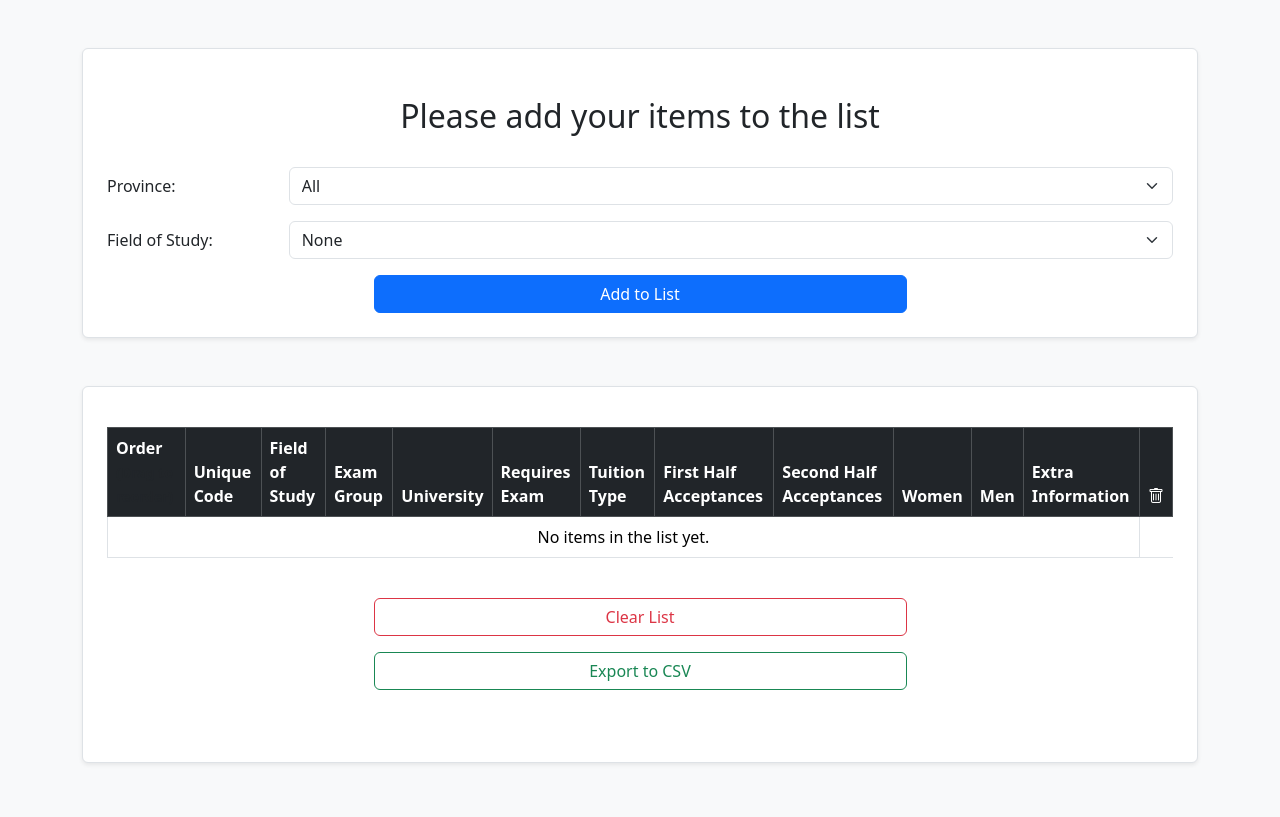
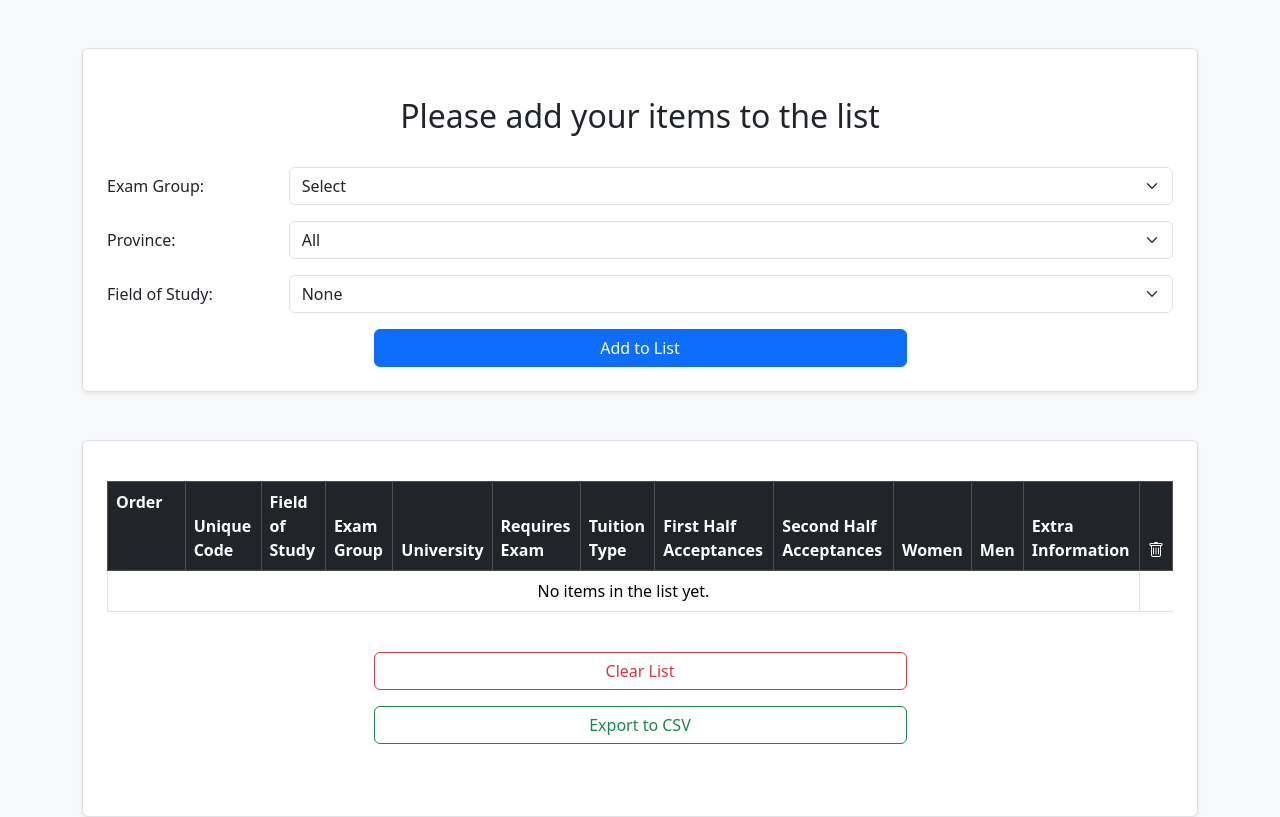
Before and after one commit to sali72/komak_reshte_site, a Django app: page / in a window 1280 px wide. Before the commit the page ends 764 px from the top, so only its background shows below. Run offline with Django 5.2, Linux system fonts and the light colour scheme; data that the repository does not hold is empty; some libraries are stand-ins or nearby versions.

Commit message:
Add exam group dropdown filter

```diff
--- a/komak_reshte/crud/forms.py
+++ b/komak_reshte/crud/forms.py
@@ -1,15 +1,31 @@
 from django import forms
 from ..models import University, FieldOfStudy, EnrollmentData
 
+class FieldOfStudyForm(forms.Form):
+    @staticmethod
+    def get_all_province_choices():
+        all_provinces = University.objects.values_list("province", flat=True).distinct()
+        province_choices = [("", "All")] + [
+            (province, province) for province in all_provinces
+        ]
+        return province_choices
 
-class FieldOfStudyForm(forms.Form):
-    all_provinces = University.objects.values_list("province", flat=True).distinct()
-    province_choices = [("", "All")] + [
-        (province, province) for province in all_provinces
-    ]
+    @staticmethod
+    def get_all_exam_group_choices():
+        all_exam_groups = FieldOfStudy.objects.values_list("exam_group", flat=True).distinct()
+        exam_group_choices = [("", "Select")] + [
+            (exam_group, exam_group) for exam_group in all_exam_groups
+        ]
+        return exam_group_choices
+
     province = forms.ChoiceField(
-        choices=province_choices,
+        choices=get_all_province_choices(),
         required=False,
+        widget=forms.Select(attrs={"class": "form-select"}),
+    )
+    exam_group = forms.ChoiceField(
+        choices=get_all_exam_group_choices(),
+        required=True,
         widget=forms.Select(attrs={"class": "form-select"}),
     )
     field_of_study = forms.ChoiceField(
@@ -24,15 +40,28 @@ class FieldOfStudyForm(forms.Form):
 
     def populate_fields_of_study(self):
         selected_province = self.data.get("province", None)
-        if selected_province:
-            fields_of_study = self.get_fields_of_study_for_province(selected_province)
+        selected_exam_group = self.data.get("exam_group", None)
+        if selected_exam_group and selected_province:
+            fields_of_study = self.get_fields_of_study_for_province_and_exam_group(selected_province, selected_exam_group)
+        elif selected_exam_group:
+            fields_of_study = self.get_fields_of_study_for_exam_group(selected_exam_group)
         else:
-            fields_of_study = self.get_all_fields_of_study()
+            fields_of_study = [("", "None")]
         self.fields["field_of_study"].choices = fields_of_study
 
-    def get_fields_of_study_for_province(self, province):
+    def get_fields_of_study_for_province_and_exam_group(self, province, exam_group):
         universities = University.objects.filter(province=province)
-        fields_of_study = FieldOfStudy.objects.filter(university__in=universities)
+        fields_of_study = FieldOfStudy.objects.filter(university__in=universities, exam_group=exam_group)
+        return [("", "None")] + [
+            (
+                field.id,
+                f"{field.name} - {field.university.name} (Code: {field.unique_code})",
+            )
+            for field in fields_of_study
+        ]
+
+    def get_fields_of_study_for_exam_group(self, exam_group):
+        fields_of_study = FieldOfStudy.objects.filter(exam_group=exam_group)
         return [("", "None")] + [
             (
                 field.id,
--- a/komak_reshte/static/komak_reshte/scripts.js
+++ b/komak_reshte/static/komak_reshte/scripts.js
@@ -1,12 +1,29 @@
 $(document).ready(function () {
     updateOrder();  // Initial order update
 
+    // When the exam group changes
+    $('#id_exam_group').change(function () {
+        var examGroup = $(this).val();
+        $.ajax({
+            url: getFieldsOfStudyUrl,
+            data: {
+                'exam_group': examGroup,
+                'province': $('#id_province').val() // Also include the selected province
+            },
+            success: function (data) {
+                updateFieldsOfStudy(data.fields_of_study);
+            }
+        });
+    });
+
+    // When the province changes
     $('#id_province').change(function () {
         var province = $(this).val();
         $.ajax({
             url: getFieldsOfStudyUrl,
             data: {
-                'province': province
+                'province': province,
+                'exam_group': $('#id_exam_group').val() // Also include the selected exam group
             },
             success: function (data) {
                 updateFieldsOfStudy(data.fields_of_study);
@@ -75,6 +92,7 @@ $(document).ready(function () {
             });
         }
     });
+
     // Event listener for delete buttons
     $(document).on('click', '.delete-btn', function () {
         var $row = $(this).closest('tr');
--- a/komak_reshte/templates/komak_reshte/create_list.html
+++ b/komak_reshte/templates/komak_reshte/create_list.html
@@ -34,6 +34,17 @@
             <br>
             {% csrf_token %}
             <div class="row mb-3">
+                <label for="exam_group" class="col-sm-2 col-form-label">Exam Group:</label>
+                <div class="col-sm-10">
+                    {{ form.exam_group }}
+                    {% if form.exam_group.errors %}
+                        <div class="invalid-feedback d-block">
+                            {{ form.exam_group.errors }}
+                        </div>
+                    {% endif %}
+                </div>
+            </div>
+            <div class="row mb-3">
                 <label for="province" class="col-sm-2 col-form-label">Province:</label>
                 <div class="col-sm-10">
                     {{ form.province }}
@@ -50,7 +61,6 @@
                     {% endif %}
                 </div>
             </div>
-
             <!-- Consistent button width (Add to List) -->
             <div class="text-center">
                 <button type="submit" class="btn btn-primary w-50">Add to List</button>
--- a/komak_reshte/views.py
+++ b/komak_reshte/views.py
@@ -94,7 +94,9 @@ def render_create_list_form(request):
 
 def get_fields_of_study(request):
     province = request.GET.get("province", None)
-    fields_of_study = get_filtered_fields_of_study(province)
+    exam_group = request.GET.get("exam_group", None)
+
+    fields_of_study = get_filtered_fields_of_study(province, exam_group)
     response_data = [
         {
             "id": field["id"],
@@ -107,14 +109,16 @@ def get_fields_of_study(request):
     return JsonResponse({"fields_of_study": response_data})
 
 
-def get_filtered_fields_of_study(province):
+def get_filtered_fields_of_study(province, exam_group):
+    if not exam_group:
+        return FieldOfStudy.objects.none()
     if province:
         universities = University.objects.filter(province=province)
         fields_of_study = FieldOfStudy.objects.filter(
-            university__in=universities
+            university__in=universities, exam_group=exam_group
         ).values("id", "name", "university__name", "unique_code")
     else:
-        fields_of_study = FieldOfStudy.objects.all().values(
+        fields_of_study = FieldOfStudy.objects.filter(exam_group=exam_group).values(
             "id", "name", "university__name", "unique_code"
         )
     return fields_of_study
```
